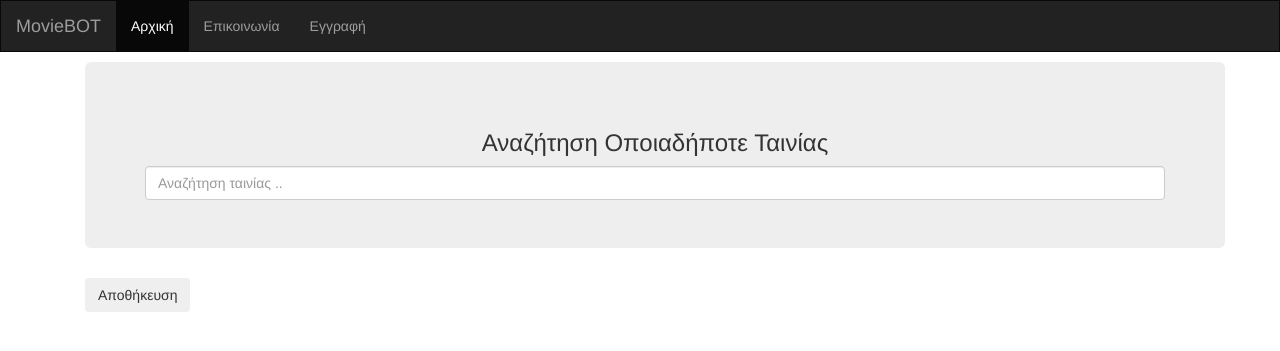
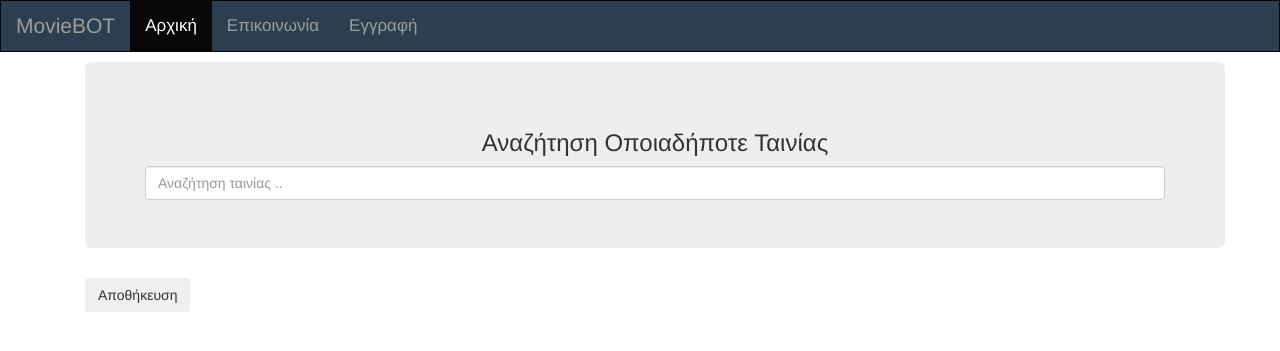
Before and after one commit to iarts/movieBOT, a PHP site: page /index.php in a window 1280 px wide. Shown: the top 351 px of the page. Run offline with PHP 8.4, Linux system fonts and the light colour scheme; the visitor is signed in with stand-in values (Sample User, id 1); some libraries are stand-ins or nearby versions.

Commit message:
Update header.php

```diff
--- a/includes/header.php
+++ b/includes/header.php
@@ -1,3 +1,7 @@
+	<!-- Links For Bootstrap, Header CSS file and fontawesome film glyphicon-->
+	<link rel="stylesheet" href="https://maxcdn.bootstrapcdn.com/bootstrap/3.3.7/css/bootstrap.min.css">
+	<link rel="stylesheet" type="text/css" href="css/header.css">
+	<link rel="stylesheet" href="https://use.fontawesome.com/releases/v5.5.0/css/all.css" integrity="sha384-B4dIYHKNBt8Bc12p+WXckhzcICo0wtJAoU8YZTY5qE0Id1GSseTk6S+L3BlXeVIU" crossorigin="anonymous">
 
 	<nav class="navbar navbar-inverse" style="border-radius: 0px; margin-bottom: 0px;">
 		<div class="container-fluid">
```
